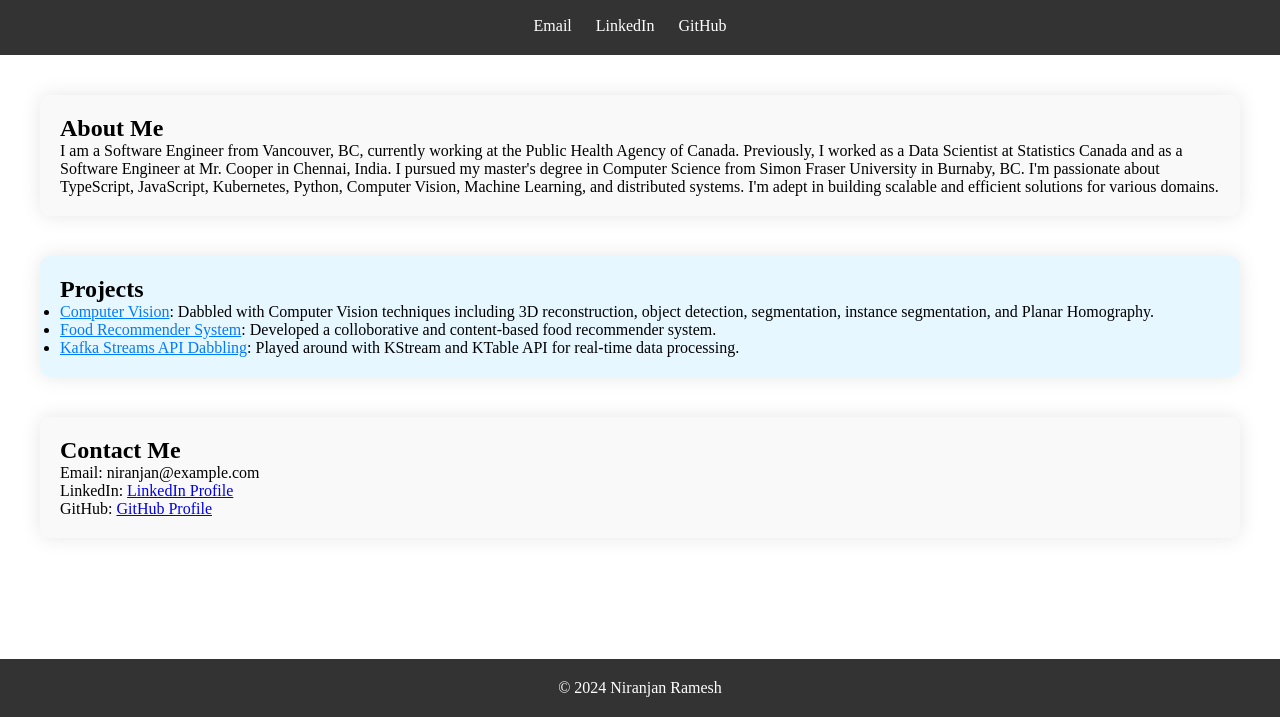
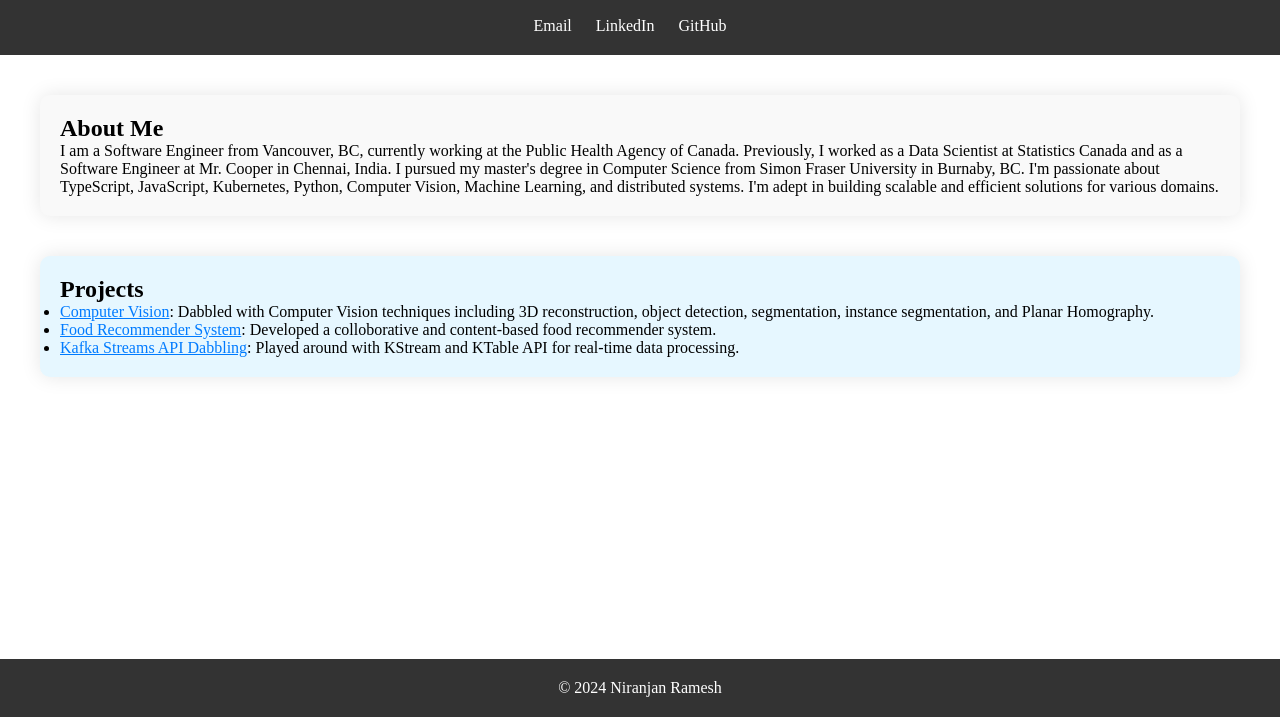
Before and after one commit to niranjan-ramesh/niranjan-ramesh.github.io, a plain HTML site: page index.html in a window 1280 px wide. Shown: the part 83-800 px from the top of the page. Drawn offline with Linux system fonts and the light colour scheme; a script that the page names is missing.

Commit message:
Remove redundant contact section

```diff
--- a/index.html
+++ b/index.html
@@ -40,13 +40,6 @@
         </ul>
       </section>
 
-
-    <section id="contact">
-      <h2>Contact Me</h2>
-      <p>Email: niranjan@example.com</p>
-      <p>LinkedIn: <a href="https://www.linkedin.com/in/niranjan-ramesh/">LinkedIn Profile</a></p>
-      <p>GitHub: <a href="https://github.com/niranjan-ramesh">GitHub Profile</a></p>
-    </section>
   </main>
 
   <footer>
```
